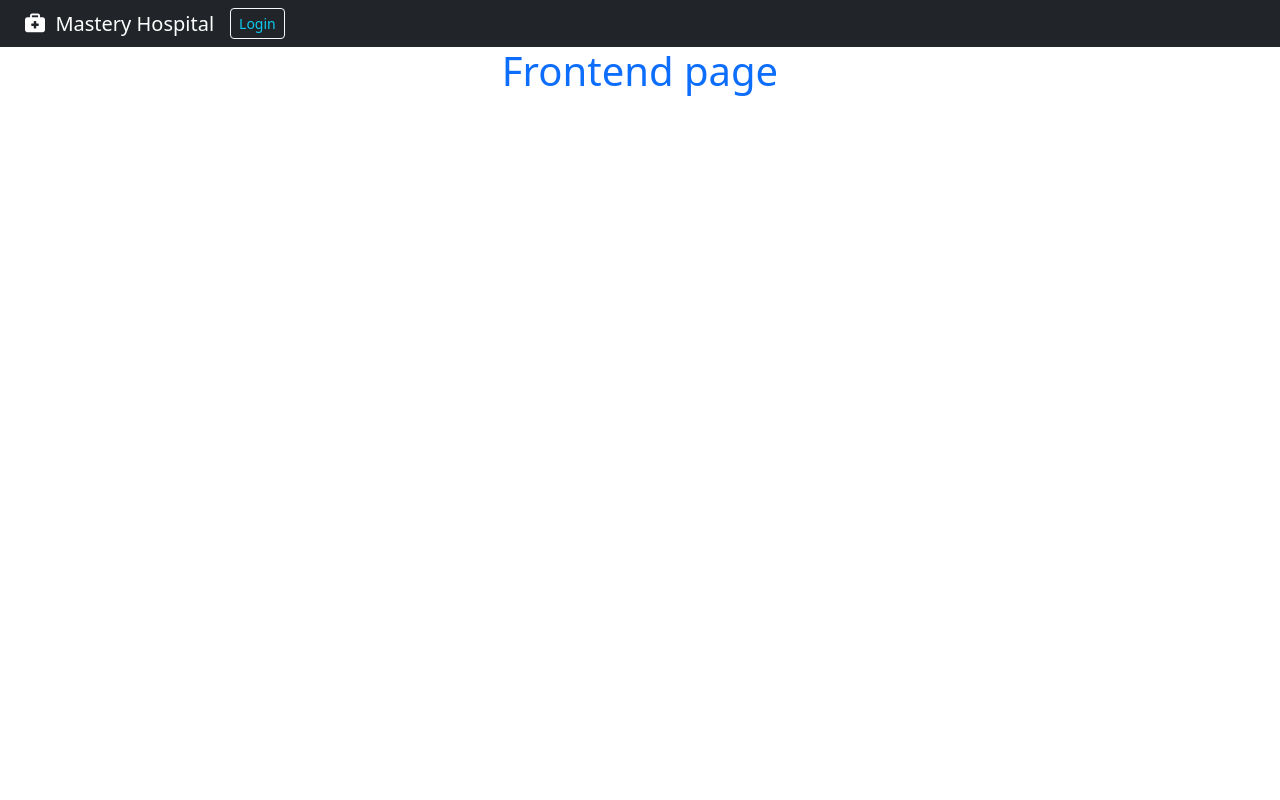
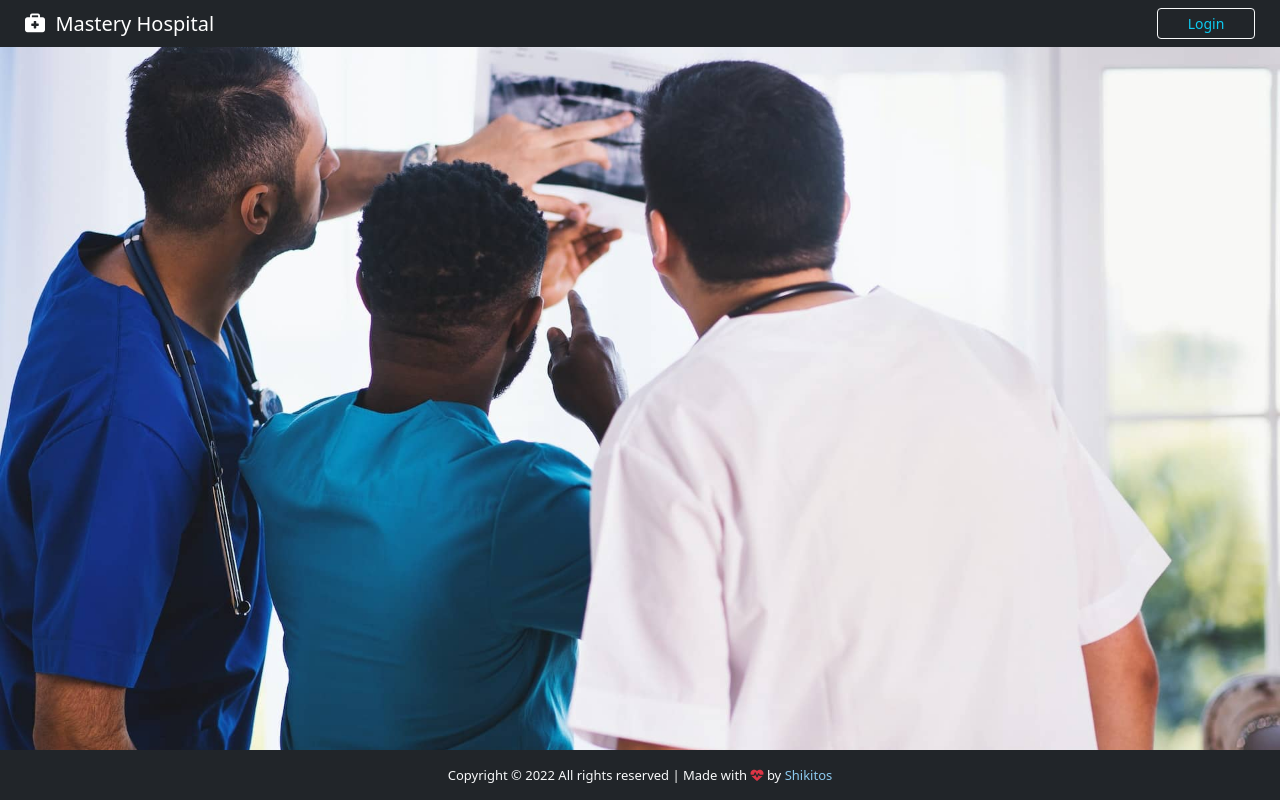
Before and after one commit to shikitos/fullstack_django_project, a Django app: page / in a window 1280 px wide. Run offline with Django 3.2, Linux system fonts and the light colour scheme.

Commit message:
Add login/logout for superuser

```diff
--- a/App/static/css/style.css
+++ b/App/static/css/style.css
@@ -1,5 +1,46 @@
+html, body {
+    height: 100%;
+    margin: 0;
+    overflow: hidden;
+    max-width: 100%;
+
+}
+
+/*=============================================== NAVBAR========================================*/
+
+.navbar-btn {
+    justify-content: flex-end;
+    display: flex;
+}
+
+.navbar-btn > a {
+    width: 98px;
+    margin-right: 25px;
+}
+
 .navbar-logo {
     text-align:center;
     color:#fff;
     margin-left: 25px;
 }
+
+.wrapper {
+    min-height: 100%;
+    margin-bottom: -50px;
+}
+
+.footer, .push {
+    height: 50px;
+    font-size: 13px;
+}
+
+.footer > div > a {
+    text-decoration: none;
+    color: #8dcaf0;
+}
+
+/* LOGIN */
+.btn-enter {
+    width: 90px;
+
+}
--- a/App/templates/base.html
+++ b/App/templates/base.html
@@ -1,15 +1,13 @@
+<!DOCTYPE html>
 {% load static %}
-<!DOCTYPE html>
 <html lang="en">
 <head>
     <meta charset="UTF-8">
     <meta name="viewport"
           content="width=device-width, user-scalable=no, initial-scale=1.0, maximum-scale=1.0, minimum-scale=1.0">
     <meta http-equiv="X-UA-Compatible" content="ie=edge">
-    <!-- Favicon -->
-    <!--    <link rel="shortcut icon" href="{% static 'img/favicon.ico' %}" />-->
     <!-- Logo -->
-    <link rel="shortcut icon" type="image/x-icon" href="{% static 'img/logo.png' %}" />
+    <link rel="shortcut icon" type="image/x-icon" href="{% static 'img/logo.png/' %}" />
     <!-- Static CSS -->
     <link rel="stylesheet" href="{% static 'css/style.css' %}" />
     <!-- Bootstrap CSS only -->
@@ -24,24 +22,32 @@
         <header>
             <nav class="navbar navbar-expand-lg navbar-dark bg-dark">
                 <div class="cos-sm">
-                    <a href="" class="navbar-logo navbar-brand flex-grow-1">
-                        <em class="fas fa-briefcase-medical"></em>&nbsp; Mastery Hospital
+                    <a href="{% url 'frontend' %}" class="navbar-logo navbar-brand flex-grow-1">
+                        {% block navbar-content %}
+                            <em class="fas fa-briefcase-medical"></em>&nbsp; Mastery Hospital
+                        {% endblock navbar-content %}
                     </a>
                 </div>
-                <div class="col-sm">
-                    <a href="#" class="btn btn-outline-info btn-sm border-light" id="btn-nav">Login</a>
+                <div class="col-sm navbar-btn">
+                    {% block btn-nav %}
+                    <a href="{% url 'backend' %}" class="btn btn-outline-info btn-sm border-light">Login</a>
+                    {% endblock btn-nav %}
                 </div>
             </nav>
         </header>
-
-        {% block content%}{% endblock content%}
+    {% block content%}{% endblock content%}
 
 
     </div>
 
+
     <!-- FOOTER -->
-    <footer>
-
+    <footer class="bg-dark text-center text-lg-start text-light footer">
+        <div class="text-center p-3">
+            Copyright &copy; {% now "Y" %} <span>All rights reserved</span> | Made with
+            <em class="text-danger fas fa-heartbeat"></em> by
+            <a href="">Shikitos</a>
+        </div>
     </footer>
 
     <!-- Bootstrap -->
--- a/App/templates/frontend.html
+++ b/App/templates/frontend.html
@@ -1,5 +1,11 @@
 {% extends 'base.html' %}
+{% load static %}
 
 {% block content%}
-    <h1 class="text-primary text-center">Frontend page</h1>
+<style>
+    body {
+        background: url("{% static 'img/background.jpg' %}") no-repeat center 0;
+        background-size: cover;
+    }
+</style>
 {% endblock content%}
--- a/App/views.py
+++ b/App/views.py
@@ -1,8 +1,13 @@
 from django.shortcuts import render
 
-# Create your views here.
+
+# My Imports
+from django.contrib.auth.decorators import login_required
+
 def frontend(request):
     return render(request, "frontend.html")
 
+# ---------------- BACKEND SECTION ----------------
+@login_required(login_url="login")
 def backend(request):
     return render(request, "backend.html")
--- a/patients/settings.py
+++ b/patients/settings.py
@@ -119,3 +119,7 @@ USE_TZ = True
 # https://docs.djangoproject.com/en/3.1/howto/static-files/
 
 STATIC_URL = os.path.join(BASE_DIR, '/App/static/')
+
+# LOGIN / LOGOUT
+LOGIN_REDIRECT_URL = 'backend'
+LOGOUT_REDIRECT_URL = 'frontend'
--- a/patients/urls.py
+++ b/patients/urls.py
@@ -1,5 +1,5 @@
 from django.contrib import admin
-from django.urls import path
+from django.urls import path, include
 from App import views
 
 urlpatterns = [
@@ -7,6 +7,10 @@ urlpatterns = [
     path('admin/', admin.site.urls),
     # Path to access the frontend page
     path('', views.frontend, name="frontend"),
+    # Path to login / logout
+    path('login/', include('django.contrib.auth.urls')),
+
+    # ---------------- BACKEND SECTION ----------------
     # Path to access the backend page
     path('backend/', views.backend, name="backend")
 ]
```
Also changed, not shown: App/templates/backend.html (+9 -0 lines), App/templates/registration/login.html (added, +36 -0 lines), App/static/img/background.jpg (added).
